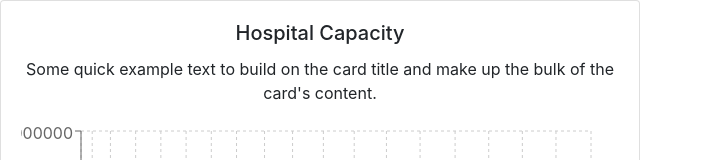
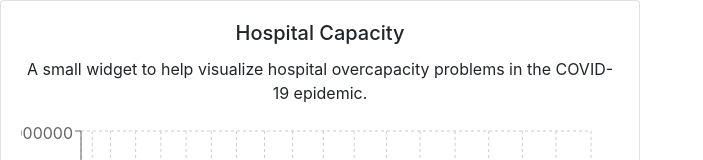
Before and after one commit to jonstokes/hospital-capacity-model, a React (Create React App) app: page / in a window 1280 px wide. Shown: the top 160 px of the page, without its empty margins (0-703 px from the left). Built offline with nearby package versions, Linux system fonts and the light colour scheme.

Commit message:
Change text

```diff
--- a/src/MainPanel.js
+++ b/src/MainPanel.js
@@ -69,12 +69,14 @@ export default class MainPanel extends Component {
         <Card.Body>
           <Card.Title>Hospital Capacity</Card.Title>
           <Card.Text>
-            Some quick example text to build on the card title and make up the bulk of
-            the card's content.
+            A small widget to help visualize hospital overcapacity problems in the COVID-19 epidemic.
           </Card.Text>
-          <Figure>
+          <Figure
+            width="100%"
+            height="100%"
+          >
             <Chart
-              lengthOfOutbreak={Number(lengthOfOutbreak)}
+              lengthOfOutbreak={lengthOfOutbreak}
               infections={this.infections()}
               hospital={this.hospital()}
               icu={this.hospital()}
```
